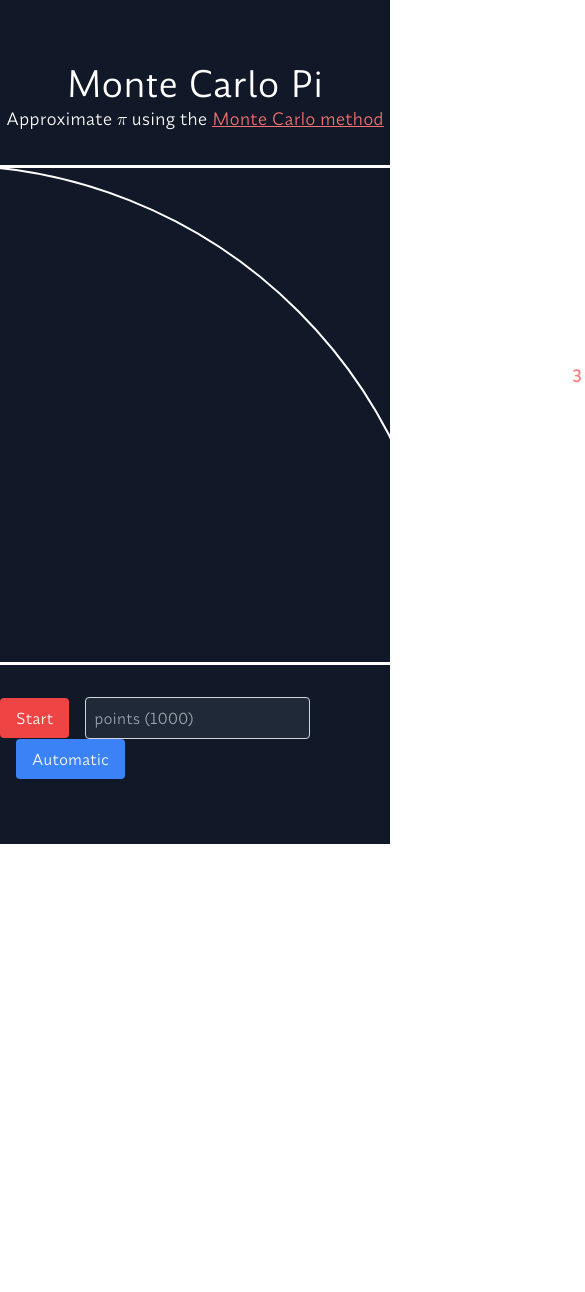
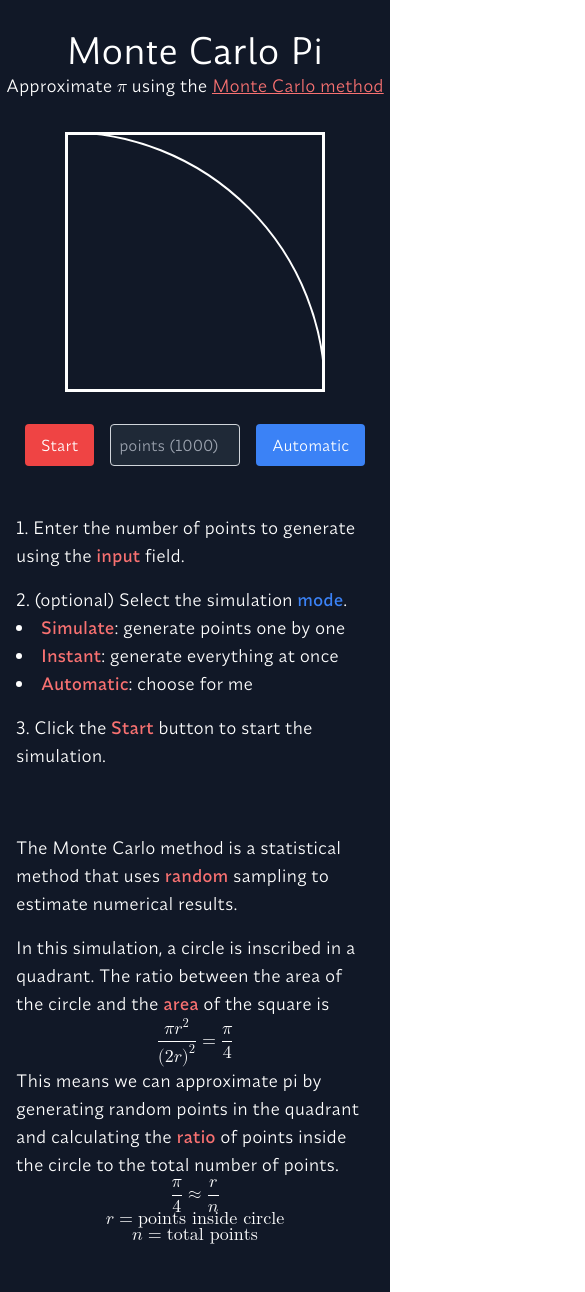
Before and after one commit to TetieWasTaken/monte-carlo-pi, a Next.js app: page / in a window 390 px wide. Shown: the top 1292 px of the page, 585 px wide, since content can reach past the window. Before the commit the page ends 844 px from the top, so only its background shows below. Built offline with nearby package versions, Linux system fonts and the light colour scheme.

Commit message:
refactor(*): sizing & responsive design

```diff
--- a/src/app/page.tsx
+++ b/src/app/page.tsx
@@ -53,6 +53,11 @@ export default function Home() {
     SimulationMode.Automatic,
   );
   const [piData, setPiData] = useState<number[]>([]);
+  // Add a ref to track points
+  const pointsRef = useRef<Point[]>(points);
+  useEffect(() => {
+    pointsRef.current = points;
+  }, [points]);
 
   const piChart = useMemo(() => ({
     labels: piData.map((_, i) => i * Math.floor(simulationIterations / 50)),
@@ -113,6 +118,7 @@ export default function Home() {
   }), [piData, simulationIterations]);
 
   const canvasRef = useRef<HTMLCanvasElement>(null);
+  const containerRef = useRef<HTMLDivElement>(null);
   const simulationId = useRef<number | null>(null);
 
   const drawPoint = useCallback(
@@ -121,9 +127,9 @@ export default function Home() {
       ctx.fillStyle = isInsideCircle ? "#ff7f7f" : "#7f7fff";
       ctx.beginPath();
       ctx.arc(
-        x * 500,
-        y * 500,
-        Math.max(1, Math.min(5, 4000 / simulationIterations)),
+        x * ctx.canvas.width,
+        y * ctx.canvas.height,
+        Math.max(1, Math.min(5, (8 * ctx.canvas.width) / simulationIterations)),
         0,
         2 * Math.PI,
       );
@@ -132,6 +138,60 @@ export default function Home() {
     [simulationIterations],
   );
 
+  useEffect(() => {
+    const container = containerRef.current;
+    const canvas = canvasRef.current;
+    if (!container || !canvas) return;
+
+    const updateCanvasSize = () => {
+      const { clientWidth, clientHeight } = container;
+      const size = Math.min(clientWidth, clientHeight);
+      canvas.width = size;
+      canvas.height = size;
+
+      const ctx = canvas.getContext("2d");
+      if (ctx) {
+        ctx.clearRect(0, 0, size, size);
+
+        pointsRef.current.forEach((point) => drawPoint(ctx, point));
+
+        ctx.lineWidth = 6;
+        ctx.strokeStyle = "#ffffff";
+        ctx.strokeRect(0, 0, size, size);
+
+        ctx.lineWidth = 2;
+        ctx.beginPath();
+        ctx.arc(0, size, size, Math.PI / 2, 0);
+        ctx.stroke();
+      }
+    };
+
+    updateCanvasSize();
+    const resizeObserver = new ResizeObserver(updateCanvasSize);
+    resizeObserver.observe(container);
+
+    return () => resizeObserver.disconnect();
+  }, [drawPoint]);
+
+  useEffect(() => {
+    if (canvasRef.current) {
+      const ctx = canvasRef.current.getContext("2d");
+      if (ctx) {
+        ctx.clearRect(0, 0, ctx.canvas.width, ctx.canvas.height);
+        points.forEach((point) => drawPoint(ctx, point));
+
+        ctx.lineWidth = 6;
+        ctx.strokeStyle = "#ffffff";
+        ctx.strokeRect(0, 0, ctx.canvas.width, ctx.canvas.height);
+
+        ctx.lineWidth = 2;
+        ctx.beginPath();
+        ctx.arc(0, ctx.canvas.height, ctx.canvas.width, Math.PI / 2, 0);
+        ctx.stroke();
+      }
+    }
+  }, [points, drawPoint]);
+
   const startSimulation = useCallback(async (): Promise<void> => {
     if (simulationId.current !== null) {
       cancelAnimationFrame(simulationId.current);
@@ -139,6 +199,8 @@ export default function Home() {
 
     setPoints([]);
     setPiData([]);
+
+    if (iterations <= 0) setIterations(1000);
     setSimulationIterations(iterations);
     const newPoints: Point[] = [];
     let i = 0;
@@ -189,7 +251,7 @@ export default function Home() {
       if (canvasRef.current) {
         const ctx = canvasRef.current.getContext("2d");
         if (ctx) {
-          ctx.clearRect(0, 0, 500, 500);
+          ctx.clearRect(0, 0, ctx.canvas.width, ctx.canvas.height);
           newPoints.forEach((point) => drawPoint(ctx, point));
         }
       }
@@ -200,17 +262,17 @@ export default function Home() {
     if (canvasRef.current) {
       const ctx = canvasRef.current.getContext("2d");
       if (ctx) {
-        ctx.clearRect(0, 0, 500, 500);
+        ctx.clearRect(0, 0, ctx.canvas.width, ctx.canvas.height);
 
         points.forEach((point) => drawPoint(ctx, point));
 
         ctx.lineWidth = 6;
         ctx.strokeStyle = "#ffffff";
-        ctx.strokeRect(0, 0, 500, 500);
+        ctx.strokeRect(0, 0, ctx.canvas.width, ctx.canvas.height);
 
         ctx.lineWidth = 2;
         ctx.beginPath();
-        ctx.arc(0, 500, 500, Math.PI / 2, 0);
+        ctx.arc(0, ctx.canvas.height, ctx.canvas.width, Math.PI / 2, 0);
         ctx.stroke();
       }
     }
@@ -224,7 +286,7 @@ export default function Home() {
     : "0";
 
   return (
-    <div className="flex justify-center items-center h-screen bg-gray-900 text-white flex-col">
+    <div className="flex justify-center items-center min-h-screen bg-gray-900 text-white flex-col py-8">
       <div className="mb-8 text-center">
         <h1 className="text-4xl font-title">Monte Carlo Pi</h1>
         <p className="text-lg">
@@ -248,8 +310,8 @@ export default function Home() {
           </Link>
         </p>
       </div>
-      <div className="flex relative">
-        <div className="absolute top-0 right-full mr-4 p-4 rounded w-96">
+      <div className="flex relative w-full justify-center">
+        <div className="hidden xl:block mr-8 p-4 rounded w-96">
           <p className="text-lg">
             The Monte Carlo method is a statistical method that uses{" "}
             <span className="text-red-400 font-medium">random</span>{" "}
@@ -302,8 +364,21 @@ export default function Home() {
             />
           </p>
         </div>
-        <canvas ref={canvasRef} width="500" height="500" />
-        <div className="absolute top-0 left-full ml-4 p-4 rounded w-80">
+        <div
+          ref={containerRef}
+          className="relative"
+          style={{
+            width: "66.666vw",
+            height: "66.666vw",
+            maxWidth: "66.666vh",
+            maxHeight: "66.666vh",
+          }}
+        >
+          <canvas ref={canvasRef} />
+        </div>
+        <div className="hidden xl:block ml-8 p-4 rounded w-96">
+          {parseFloat(estimatedPi) > 0 && (
+            <>
               <p className="text-lg">
                 Total points:{" "}
                 <span className="text-white font-medium">{points.length}</span>
@@ -320,8 +395,7 @@ export default function Home() {
                   {points.length - pointsInsideCircle}
                 </span>
               </p>
-          {!isNaN(parseFloat(estimatedPi)) && (
-            <>
+
               <p className="text-lg">
                 Approximated value of Pi:{" "}
                 <span className="text-[#7fff7f] font-medium">
@@ -366,9 +440,39 @@ export default function Home() {
               )}
             </>
           )}
+          <p className="text-lg">
+            1. Enter the number of points to generate using the{" "}
+            <span className="text-red-400 font-medium">input</span> field.
+          </p>
+          <p className="text-lg mt-4">
+            2. (optional) Select the simulation{" "}
+            <span className="text-blue-500 font-medium">mode</span>.
+          </p>
+          <ul className="list-disc list-inside text-lg">
+            <li>
+              <span className="text-red-400 font-medium">Simulate</span>:
+              generate points one by one
+            </li>
+            <li>
+              <span className="text-red-400 font-medium">Instant</span>:
+              generate everything at once
+            </li>
+            <li>
+              <span className="text-red-400 font-medium">Automatic</span>:
+              choose for me
+            </li>
+          </ul>
+          <p className="text-lg mt-4">
+            3. Click the <span className="text-red-400 font-medium">Start</span>
+            {" "}
+            button to start the simulation.
+          </p>
         </div>
       </div>
-      <div className="mt-8">
+      <div
+        className="mt-8 flex justify-center w-full"
+        style={{ maxWidth: "66.666vh" }}
+      >
         <button
           className="bg-red-500 hover:bg-red-700 text-white py-2 px-4 rounded transition duration-300 ease-in-out transform hover:scale-105 focus:outline-none mr-4"
           onClick={startSimulation}
@@ -378,7 +482,7 @@ export default function Home() {
         <input
           type="number"
           placeholder="points (1000)"
-          className="p-2 border border-gray-300 rounded bg-gray-800 text-white"
+          className="p-2 border border-gray-300 rounded bg-gray-800 text-white w-1/3 focus:outline-none"
           onChange={(e) => {
             const value = parseInt(e.target.value, 10);
             setIterations(value);
@@ -398,6 +502,151 @@ export default function Home() {
           {SimulationModeLabels[simulationMode]}
         </button>
       </div>
+      <div className="xl:hidden mt-8 p-4 rounded w-full max-w-2xl">
+        {parseFloat(estimatedPi) > 0 && (
+          <>
+            <p className="text-lg">
+              Total points:{" "}
+              <span className="text-white font-medium">{points.length}</span>
+            </p>
+            <p className="text-lg">
+              Points inside circle:{" "}
+              <span className="text-[#ff7f7f] font-medium">
+                {pointsInsideCircle}
+              </span>
+            </p>
+            <p className="text-lg">
+              Points outside circle:{" "}
+              <span className="text-[#7f7fff] font-medium">
+                {points.length - pointsInsideCircle}
+              </span>
+            </p>
+
+            <p className="text-lg">
+              Approximated value of Pi:{" "}
+              <span className="text-[#7fff7f] font-medium">
+                {estimatedPi}
+              </span>
+            </p>
+            <p className="text-lg mt-4">
+              <span
+                className="text-white"
+                dangerouslySetInnerHTML={{
+                  __html: katex.renderToString(
+                    `\\pi \\approx 4 \\cdot \\frac{r}{n} = 4 \\cdot \\frac{${pointsInsideCircle}}{${points.length}}= \\color{#7fff7f} ${estimatedPi}`,
+                    {
+                      throwOnError: false,
+                      displayMode: true,
+                      output: "mathml",
+                    },
+                  ),
+                }}
+              />
+            </p>
+            <p className="text-lg mt-4">
+              <span className="text-white">
+                Difference:{" "}
+              </span>
+              <span
+                className={Math.abs(Math.PI - parseFloat(estimatedPi)) < 0.01
+                  ? "text-[#7fff7f]"
+                  : Math.abs(Math.PI - parseFloat(estimatedPi)) < 0.1
+                  ? "text-[#ffff7f]"
+                  : "text-[#ff7f7f]" + " font-medium"}
+              >
+                {Math.abs(Math.PI - parseFloat(estimatedPi)).toPrecision(
+                  points.length.toString().length,
+                )}
+              </span>
+            </p>
+            {piData.length > 0 && (
+              <div className="mt-4">
+                <Line data={piChart} options={piChartOptions} />
+              </div>
+            )}
+          </>
+        )}
+        <p className="text-lg">
+          1. Enter the number of points to generate using the{" "}
+          <span className="text-red-400 font-medium">input</span> field.
+        </p>
+        <p className="text-lg mt-4">
+          2. (optional) Select the simulation{" "}
+          <span className="text-blue-500 font-medium">mode</span>.
+        </p>
+        <ul className="list-disc list-inside text-lg">
+          <li>
+            <span className="text-red-400 font-medium">Simulate</span>: generate
+            points one by one
+          </li>
+          <li>
+            <span className="text-red-400 font-medium">Instant</span>: generate
+            everything at once
+          </li>
+          <li>
+            <span className="text-red-400 font-medium">Automatic</span>: choose
+            for me
+          </li>
+        </ul>
+        <p className="text-lg mt-4">
+          3. Click the <span className="text-red-400 font-medium">Start</span>
+          {" "}
+          button to start the simulation.
+        </p>
+      </div>
+      <div className="xl:hidden mt-8 p-4 rounded w-full max-w-2xl">
+        <p className="text-lg">
+          The Monte Carlo method is a statistical method that uses{" "}
+          <span className="text-red-400 font-medium">random</span>{" "}
+          sampling to estimate numerical results.
+        </p>
+        <p className="text-lg mt-4">
+          In this simulation, a circle is inscribed in a quadrant. The ratio
+          between the area of the circle and the{" "}
+          <span className="text-red-400 font-medium">area</span>{" "}
+          of the square is
+          <span
+            className="text-white"
+            dangerouslySetInnerHTML={{
+              __html: katex.renderToString(
+                `\\frac{\\pi r^2}{(2r)^2} = \\frac{\\pi}{4}`,
+                { throwOnError: false, displayMode: true, output: "mathml" },
+              ),
+            }}
+          />
+          This means we can approximate pi by generating random points in the
+          quadrant and calculating the{" "}
+          <span className="text-red-400 font-medium">ratio</span>{" "}
+          of points inside the circle to the total number of points.
+          <span
+            className="text-white"
+            dangerouslySetInnerHTML={{
+              __html: katex.renderToString(
+                `\\frac{\\pi}{4} \\approx \\frac{r}{n}`,
+                { throwOnError: false, displayMode: true, output: "mathml" },
+              ),
+            }}
+          />
+          <span
+            className="text-white"
+            dangerouslySetInnerHTML={{
+              __html: katex.renderToString(
+                `r = \\text{points inside circle}`,
+                { throwOnError: false, displayMode: true, output: "mathml" },
+              ),
+            }}
+          />
+          <span
+            className="text-white"
+            dangerouslySetInnerHTML={{
+              __html: katex.renderToString(
+                `n = \\text{total points}`,
+                { throwOnError: false, displayMode: true, output: "mathml" },
+              ),
+            }}
+          />
+        </p>
+      </div>
     </div>
   );
 }
```
Lines whose indentation alone changed are shown as unchanged.
